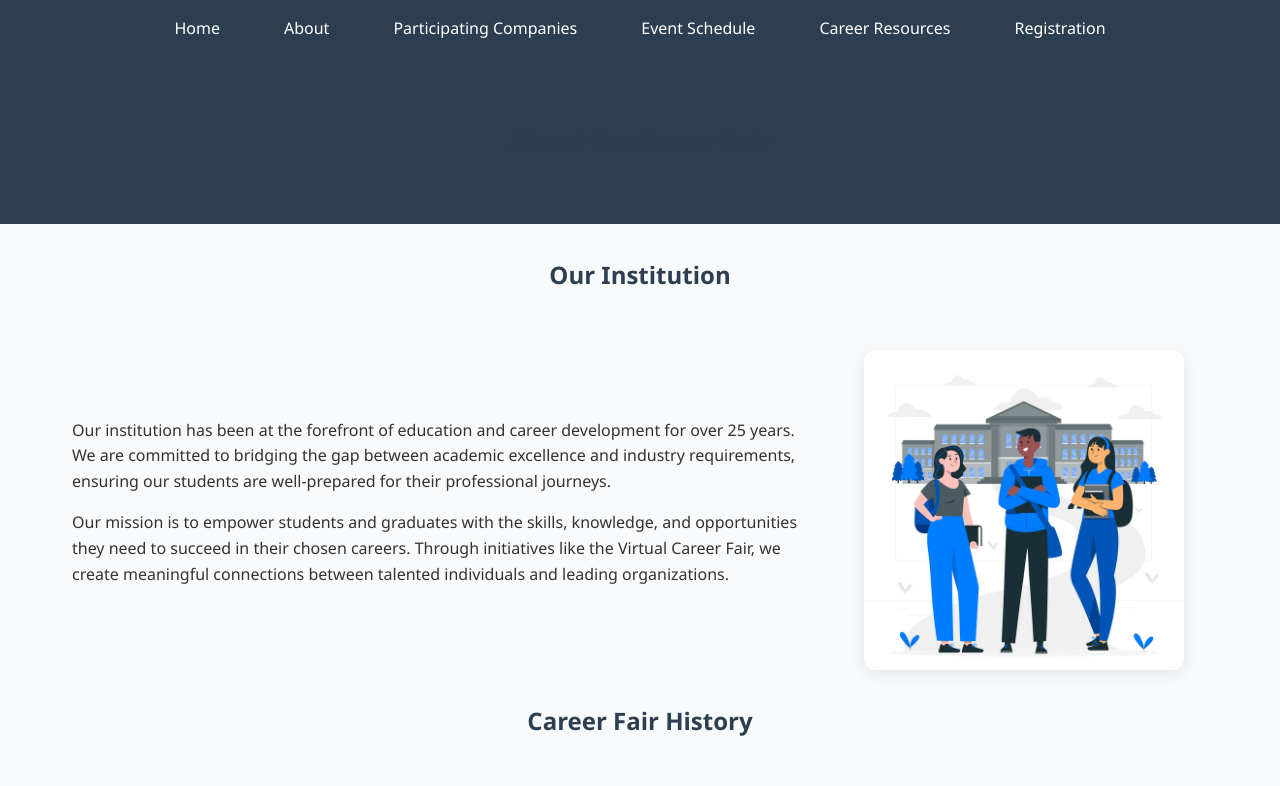
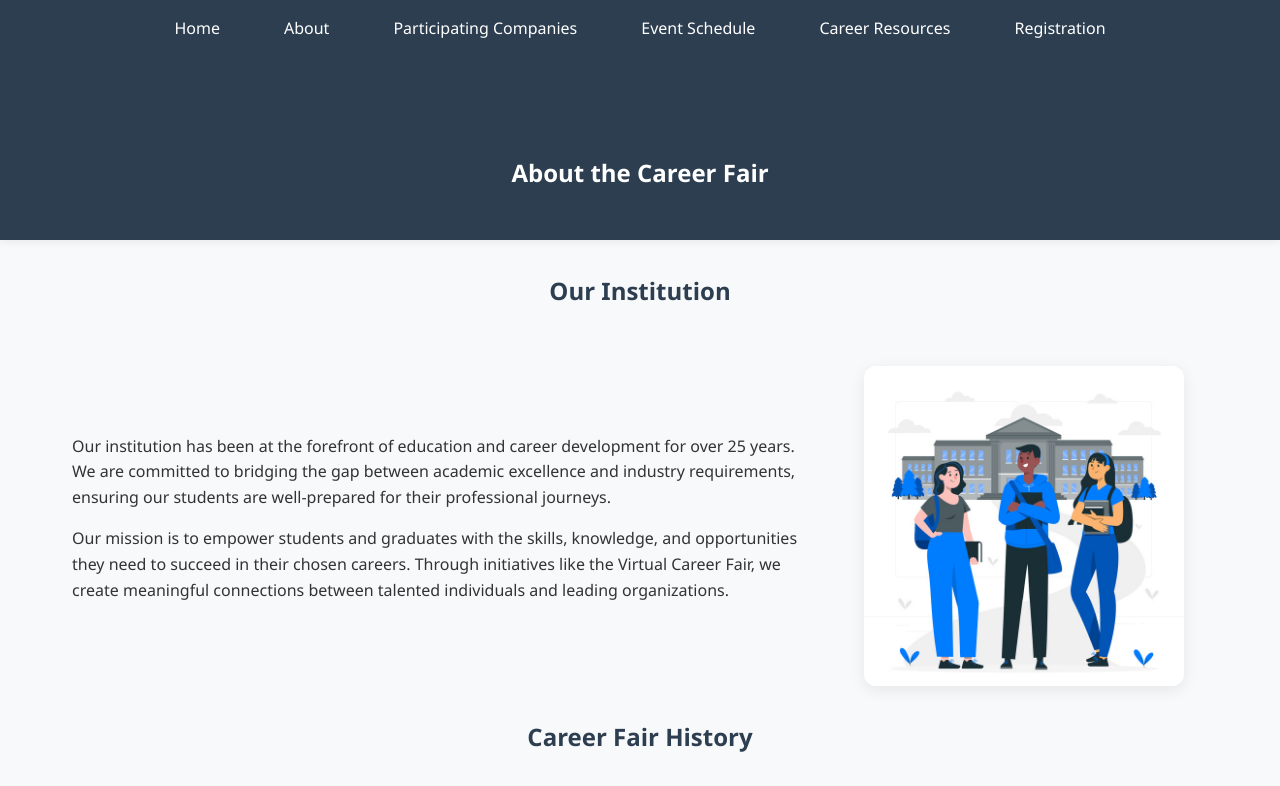
Before and after one commit to LokmanKhodziri/CBWP2203, a plain HTML site: page about.html in a window 1280 px wide. Shown: the top 786 px of the page. Drawn offline with Linux system fonts and the light colour scheme.

Commit message:
Fix page header visibility issue - add position, z-index, padding and box-shadow

```diff
--- a/css/layout.css
+++ b/css/layout.css
@@ -42,8 +42,18 @@ footer {
   background-color: #2c3e50;
   color: white;
   text-align: center;
-  padding: 3rem 2rem;
+  padding: 5rem 2rem 3rem 2rem;
   margin-bottom: 2rem;
+  position: relative;
+  z-index: 1;
+  box-shadow: 0 2px 8px rgba(44, 62, 80, 0.08);
+}
+
+.page-header h1 {
+  color: #fff;
+  position: relative;
+  z-index: 2;
+  margin-bottom: 0;
 }
 
 /* Content Wrapper */
```
